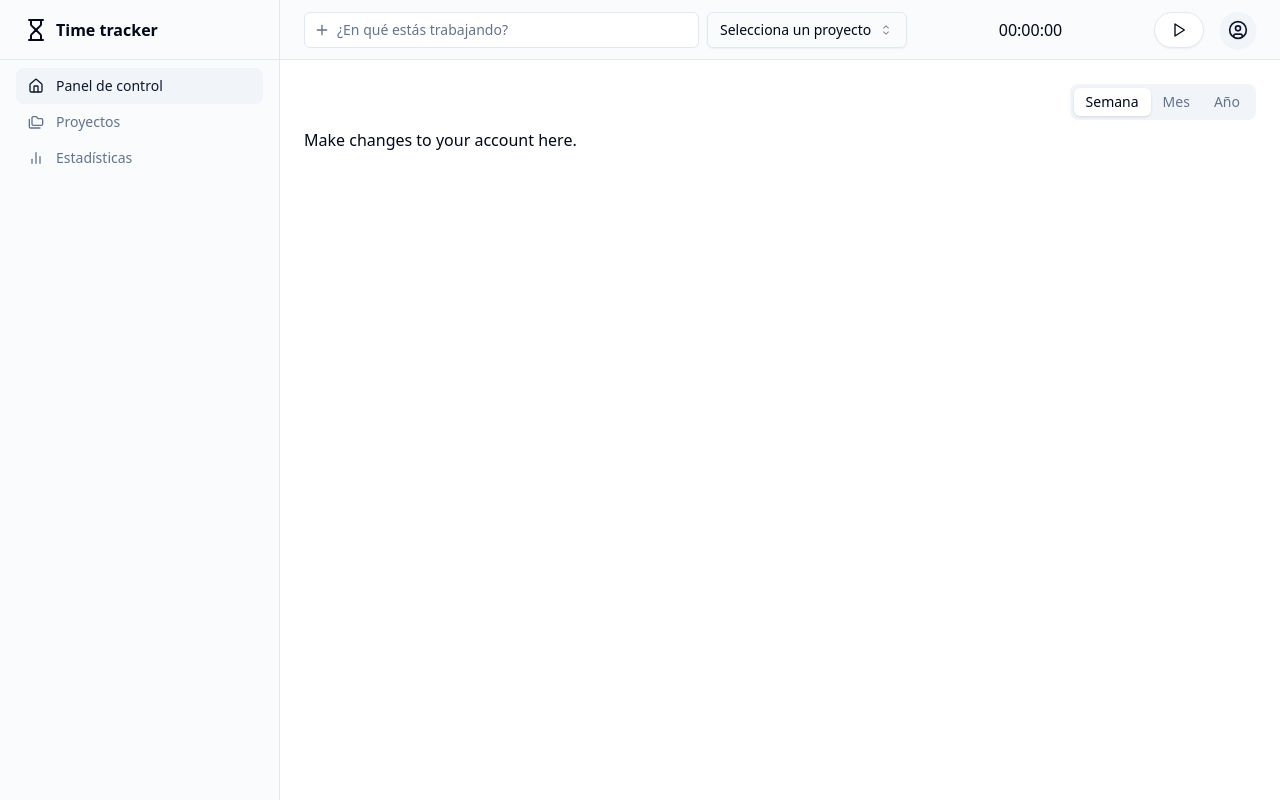
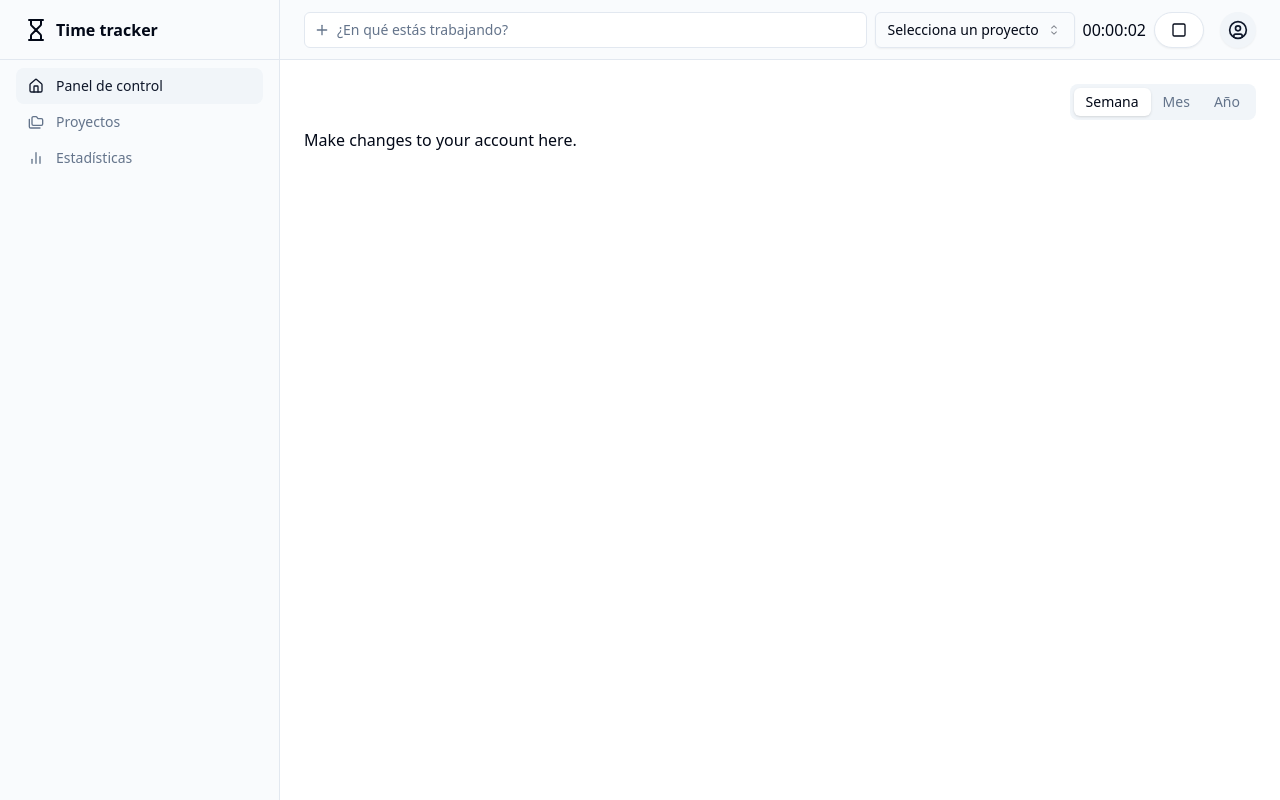
Before and after one commit to adriangutierrezd/spotdle-front, a React (Vite) app: page /app in a window 1280 px wide. Both pictures are taken after a click on the button 1179 px from the left and 29 px from the top of the page. Built offline with nearby package versions, Linux system fonts and the light colour scheme.

Commit message:
feat: :construction: Añadiendo timer

```diff
--- a/package.json
+++ b/package.json
@@ -18,6 +18,7 @@
     "@radix-ui/react-select": "^2.0.0",
     "@radix-ui/react-slot": "^1.0.2",
     "@radix-ui/react-tabs": "^1.0.4",
+    "@reduxjs/toolkit": "^2.2.3",
     "class-variance-authority": "^0.7.0",
     "clsx": "^2.1.0",
     "cmdk": "^1.0.0",
@@ -26,6 +27,7 @@
     "match-sorter": "^6.3.4",
     "react": "^18.2.0",
     "react-dom": "^18.2.0",
+    "react-redux": "^9.1.1",
     "react-router-dom": "^6.22.3",
     "sort-by": "^1.2.0",
     "tailwind-merge": "^2.2.2",
--- a/src/layouts/AppLayout.tsx
+++ b/src/layouts/AppLayout.tsx
@@ -7,6 +7,7 @@ import {
   Menu,
   Play,
   Plus,
+  Square,
 } from "lucide-react"
 import { NavLink, useLocation, Outlet } from 'react-router-dom'
 import { Button } from "@/components/ui/button"
@@ -30,11 +31,40 @@ import {
   SelectTrigger,
   SelectValue,
 } from "@/components/ui/select"
+import { useSelector, useDispatch } from 'react-redux'
+import { start, increment, stop } from "@/slices/timerSlice"
+
+import { useEffect } from "react"
+import { TimerReducer } from "@/types"
+import { formatSecondsToTime } from "@/lib/utils"
 
 export default function AppLayout() {
 
   const location = useLocation();
   const { pathname } = location;
+
+  const dispatch = useDispatch();
+  const { isRunning, value } = useSelector((state: TimerReducer) => {
+    return state.timer
+  });
+
+  const handleStart = () => {
+    dispatch(start());
+  };
+
+  const handleStop = () => {
+    dispatch(stop());
+  };
+
+  useEffect(() => {
+    if (isRunning) {
+      const intervalId = setInterval(() => {
+        dispatch(increment());
+      }, 1000);
+
+      return () => clearInterval(intervalId);
+    }
+  }, [isRunning, dispatch]);
 
 
   return (
@@ -146,10 +176,14 @@ export default function AppLayout() {
                 </SelectGroup>
               </SelectContent>
             </Select>
-            <input className="outline-none text-center border-none bg-transparent focus:outline-none focus:border-none" type="text" value="00:00:00" />
-            <Button variant="outline" className="rounded-full">
-              <Play className="h-4 w-4" />
-            </Button>
+            <p>{formatSecondsToTime(value)}</p>
+            {isRunning ? (            <Button type="button" onClick={handleStop} variant="outline" className="rounded-full">
+              <Square className="h-4 w-4" />
+            </Button>) : (
+                          <Button type="button" onClick={handleStart} variant="outline" className="rounded-full">
+                          <Play className="h-4 w-4" />
+                        </Button>
+            )}
           </div>
           <DropdownMenu>
             <DropdownMenuTrigger asChild>
--- a/src/lib/utils.ts
+++ b/src/lib/utils.ts
@@ -4,3 +4,23 @@ import { twMerge } from "tailwind-merge"
 export function cn(...inputs: ClassValue[]) {
   return twMerge(clsx(inputs))
 }
+
+export const formatSecondsToTime = (input: string | number): string => {
+
+  const toNumber = Number(input)
+  if (isNaN(toNumber)) return '00:00:00'
+
+  const hourStatements = []
+
+  const numDays = Math.floor(toNumber / (3600 * 24))
+  if (numDays >= 1) {
+    hourStatements.push(numDays.toString().padStart(2, '0'))
+  }
+
+  hourStatements.push(Math.floor((toNumber % (3600 * 24)) / 3600).toString().padStart(2, '0'))
+  hourStatements.push(Math.floor((toNumber % 3600) / 60).toString().padStart(2, '0'))
+  hourStatements.push((toNumber % 60).toString().padStart(2, '0'))
+
+  return hourStatements.join(':')
+
+}
--- a/src/main.tsx
+++ b/src/main.tsx
@@ -2,9 +2,13 @@ import ReactDOM from 'react-dom/client'
 import App from './App.tsx'
 import { BrowserRouter } from 'react-router-dom'
 import '../app/globals.css'
+import {store} from '../src/store.ts'
+import { Provider } from 'react-redux'
 
 ReactDOM.createRoot(document.getElementById('root')!).render(
   <BrowserRouter>
+      <Provider store={store}>
     <App />
+  </Provider>
   </BrowserRouter>,
 )
--- /dev/null
+++ b/src/slices/timerSlice.ts
@@ -0,0 +1,32 @@
+import { createSlice } from '@reduxjs/toolkit';
+import { TimerState } from '@/types';
+
+const initialState: TimerState = {
+  value: 0,
+  isRunning: false,
+};
+
+export const timerSlice = createSlice({
+  name: 'timer',
+  initialState,
+  reducers: {
+    increment: (state) => {
+      state.value += 1
+    },
+    start: (state) => {
+      state.isRunning = true;
+    },
+    stop: (state) => {
+      state.isRunning = false;
+    },
+    reset: (state) => {
+      state.isRunning = false;
+      state.value = 0
+    }
+  },
+});
+
+// Exporta los action creators y el reducer
+export const { increment, start, reset, stop } = timerSlice.actions;
+
+export default timerSlice.reducer;
--- /dev/null
+++ b/src/store.ts
@@ -0,0 +1,13 @@
+import { configureStore } from '@reduxjs/toolkit'
+import timerReducer from './slices/timerSlice'
+
+export const store = configureStore({
+  reducer: {
+    timer: timerReducer
+  },
+})
+
+// Infer the `RootState` and `AppDispatch` types from the store itself
+export type RootState = ReturnType<typeof store.getState>
+// Inferred type: {posts: PostsState, comments: CommentsState, users: UsersState}
+export type AppDispatch = typeof store.dispatch
--- /dev/null
+++ b/src/types.ts
@@ -0,0 +1,9 @@
+export interface TimerState {
+    value: number;
+    isRunning: boolean;
+  }
+
+
+  export interface TimerReducer {
+    timer: TimerState
+  }
```
Also changed, not shown: 1 other file (tests, documents, lock files or other folders).
